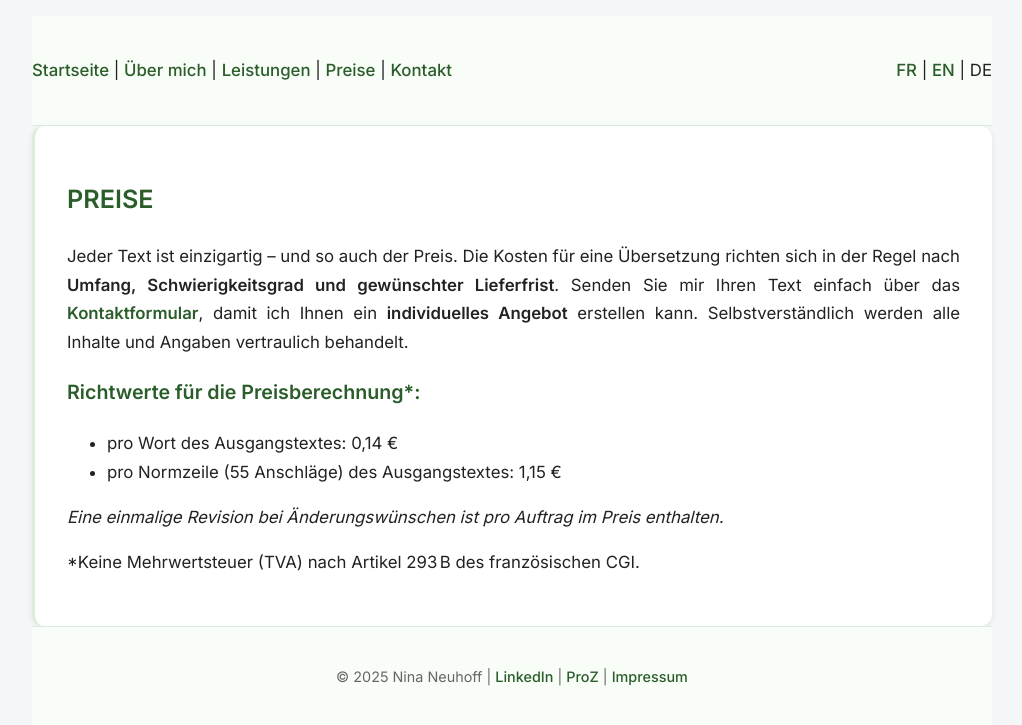
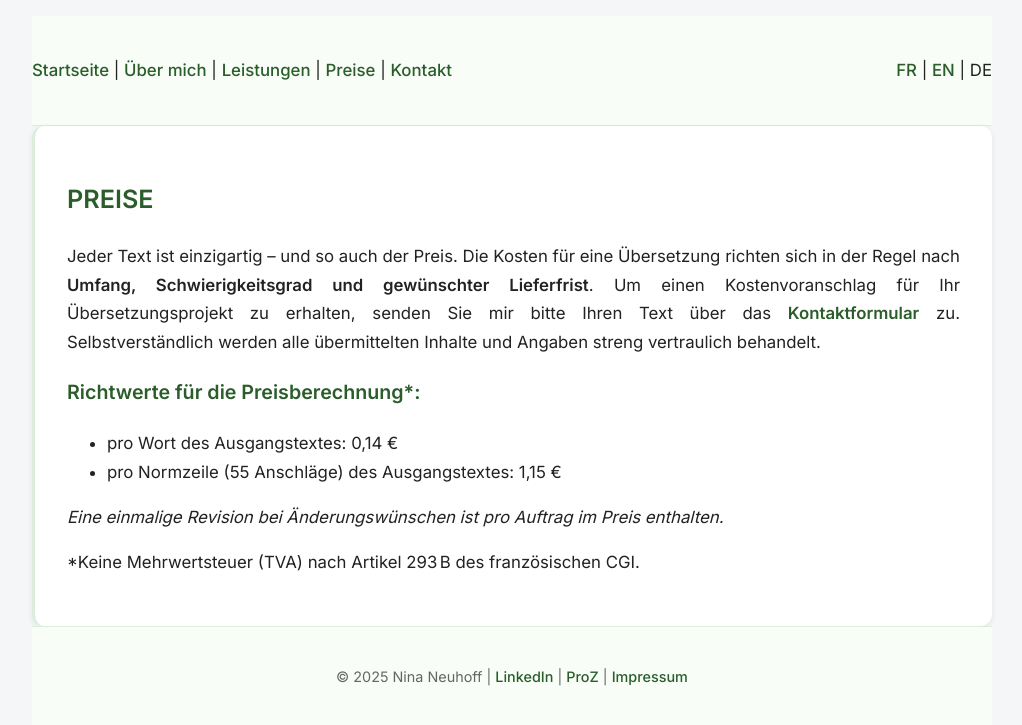
Before and after one commit to nneuhoff/traduction-translation-uebersetzung, a Jekyll site: the page built from de/pricing.md, in a window 1280 px wide. Shown: the top 725 px of the page, without its empty margins (128-1150 px from the left). Built offline with Jekyll 4.4.1, drawn with Linux system fonts in a browser that asks for light colours.

Commit message:
Update pricing.md

```diff
--- a/de/pricing.md
+++ b/de/pricing.md
@@ -6,7 +6,7 @@ lang: de
 
 ## PREISE
 
-Jeder Text ist einzigartig – und so auch der Preis. Die Kosten für eine Übersetzung richten sich in der Regel nach **Umfang, Schwierigkeitsgrad und gewünschter Lieferfrist**. Senden Sie mir Ihren Text einfach über das [**Kontaktformular**](https://nneuhoff.github.io/traduction-translation-uebersetzung/de/contact.html), damit ich Ihnen ein **individuelles Angebot** erstellen kann. Selbstverständlich werden alle Inhalte und Angaben vertraulich behandelt.
+Jeder Text ist einzigartig – und so auch der Preis. Die Kosten für eine Übersetzung richten sich in der Regel nach **Umfang, Schwierigkeitsgrad und gewünschter Lieferfrist**. Um einen Kostenvoranschlag für Ihr Übersetzungsprojekt zu erhalten, senden Sie mir bitte Ihren Text über das [**Kontaktformular**](https://nneuhoff.github.io/traduction-translation-uebersetzung/de/contact.html) zu. Selbstverständlich werden alle übermittelten Inhalte und Angaben streng vertraulich behandelt.
 
 ### Richtwerte für die Preisberechnung*:
 - pro Wort des Ausgangstextes: 0,14 €
```
